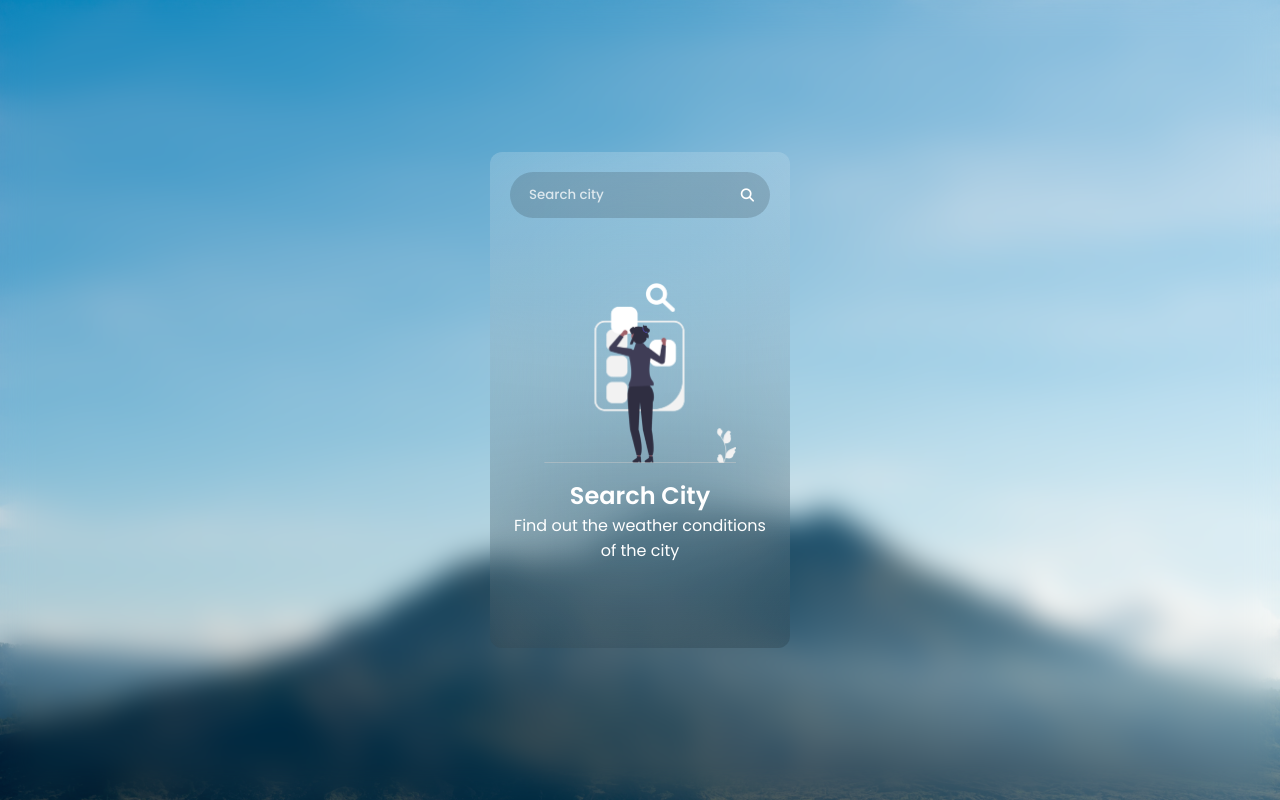
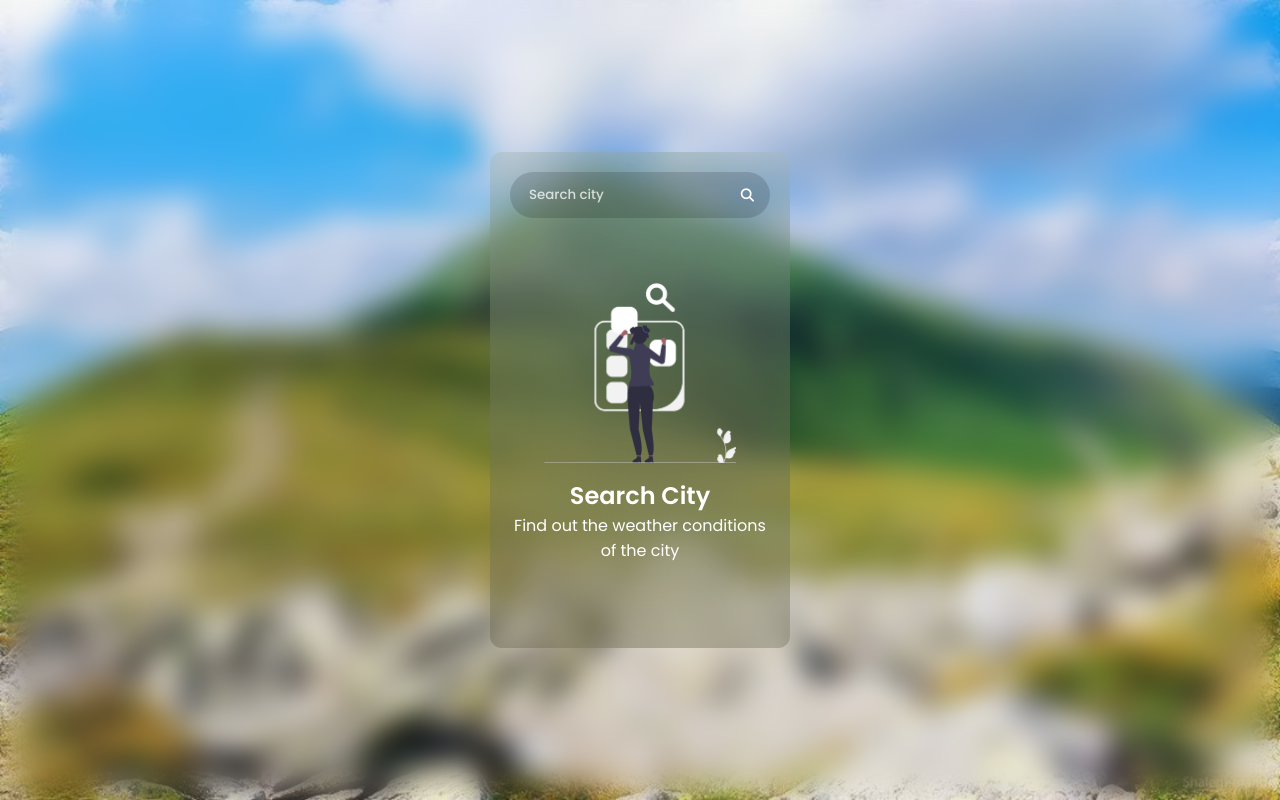
Before and after one commit to Stasnislav7/Weather-App, a plain HTML site: page index.html in a window 1280 px wide. Drawn offline with Linux system fonts and the light colour scheme.

Commit message:
first commit

```diff
--- a/style.css
+++ b/style.css
@@ -11,7 +11,7 @@
 }
 
 body {
-    background: url('assets/bg.jpg');
+    background: url('./hoverla.jpg');
     width: 100%;
     height: 100dvh;
     background-size: cover;
```
